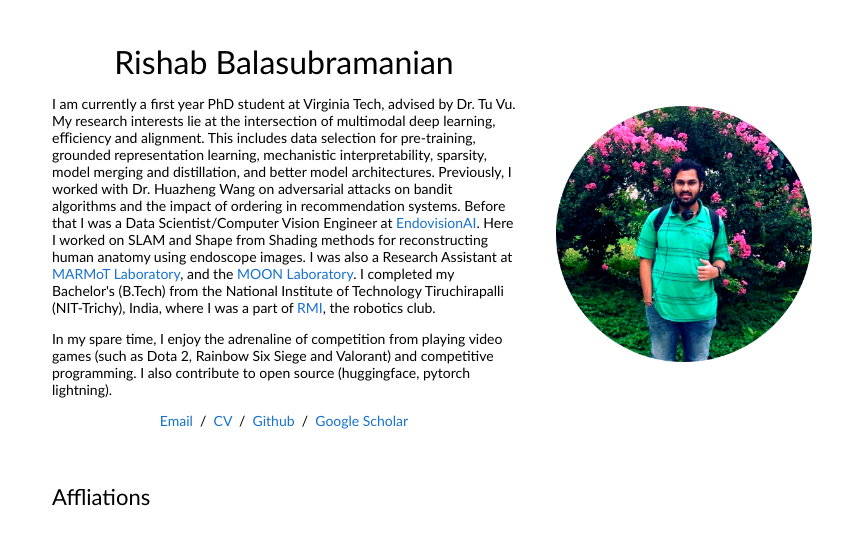
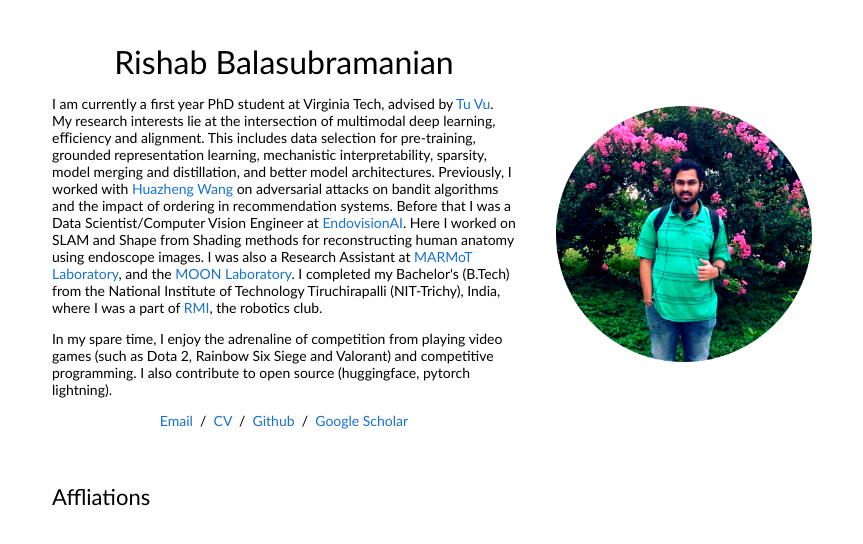
Before and after one commit to rishabbala/rishabbala.github.io, a plain HTML site: page index.html in a window 1280 px wide. Shown: the top 544 px of the page, without its empty margins (208-1071 px from the left). Drawn offline with Linux system fonts and the light colour scheme.

Commit message:
Oct 14 2024

```diff
--- a/index.html
+++ b/index.html
@@ -24,7 +24,7 @@
                 <name>Rishab Balasubramanian</name>
               </p>
               <p>
-                I am currently a first year PhD student at Virginia Tech, advised by Dr. Tu Vu. My research interests lie at the intersection of multimodal deep learning, eﬀiciency and alignment. This includes data selection for pre-training, grounded representation learning, mechanistic interpretability, sparsity, model merging and distillation, and better model architectures. Previously, I worked with Dr. Huazheng Wang on adversarial attacks on bandit algorithms and the impact of ordering in recommendation systems. Before that I was a Data Scientist/Computer Vision Engineer at <a href="https://endovisionai.com/">EndovisionAI</a>. Here I worked on SLAM and Shape from Shading methods for reconstructing human anatomy using endoscope images. I was also a Research Assistant at <a href="https://www.marmotlab.org/">MARMoT Laboratory</a>, and the <a href="https://sites.google.com/view/m00nlab/home?authuser=0">MOON Laboratory</a>. I completed my Bachelor's (B.Tech) from the National Institute of Technology Tiruchirapalli (NIT-Trichy), India, where I was a part of <a href="http://rmi.nitt.edu/">RMI</a>, the robotics club.
+                I am currently a first year PhD student at Virginia Tech, advised by <a href="https://tuvllms.github.io/">Tu Vu</a>. My research interests lie at the intersection of multimodal deep learning, eﬀiciency and alignment. This includes data selection for pre-training, grounded representation learning, mechanistic interpretability, sparsity, model merging and distillation, and better model architectures. Previously, I worked with <a href="https://huazhengwang.github.io/">Huazheng Wang</a> on adversarial attacks on bandit algorithms and the impact of ordering in recommendation systems. Before that I was a Data Scientist/Computer Vision Engineer at <a href="https://endovisionai.com/">EndovisionAI</a>. Here I worked on SLAM and Shape from Shading methods for reconstructing human anatomy using endoscope images. I was also a Research Assistant at <a href="https://www.marmotlab.org/">MARMoT Laboratory</a>, and the <a href="https://sites.google.com/view/m00nlab/home?authuser=0">MOON Laboratory</a>. I completed my Bachelor's (B.Tech) from the National Institute of Technology Tiruchirapalli (NIT-Trichy), India, where I was a part of <a href="http://rmi.nitt.edu/">RMI</a>, the robotics club.
               </p>
 
               <p>
```
